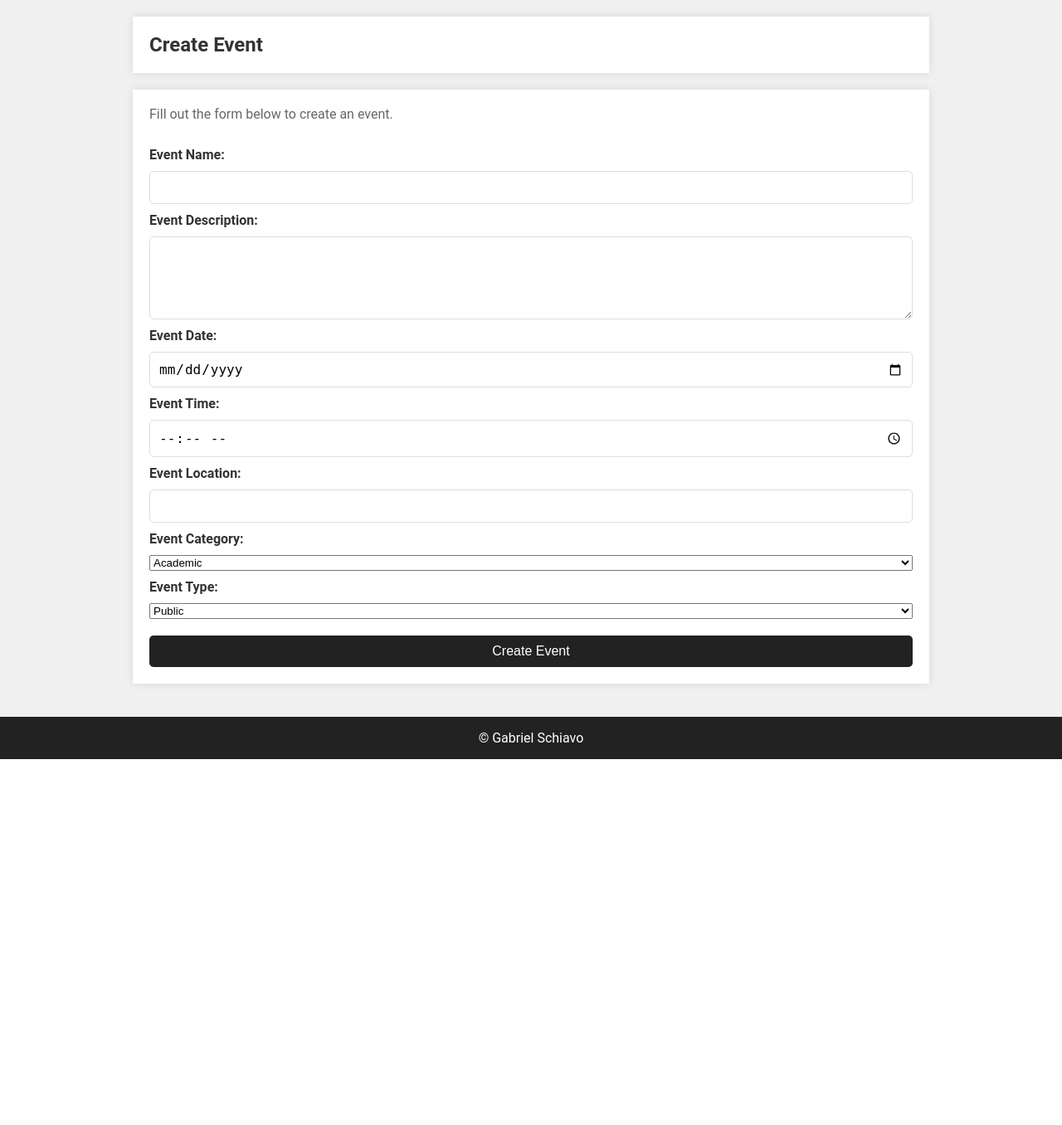
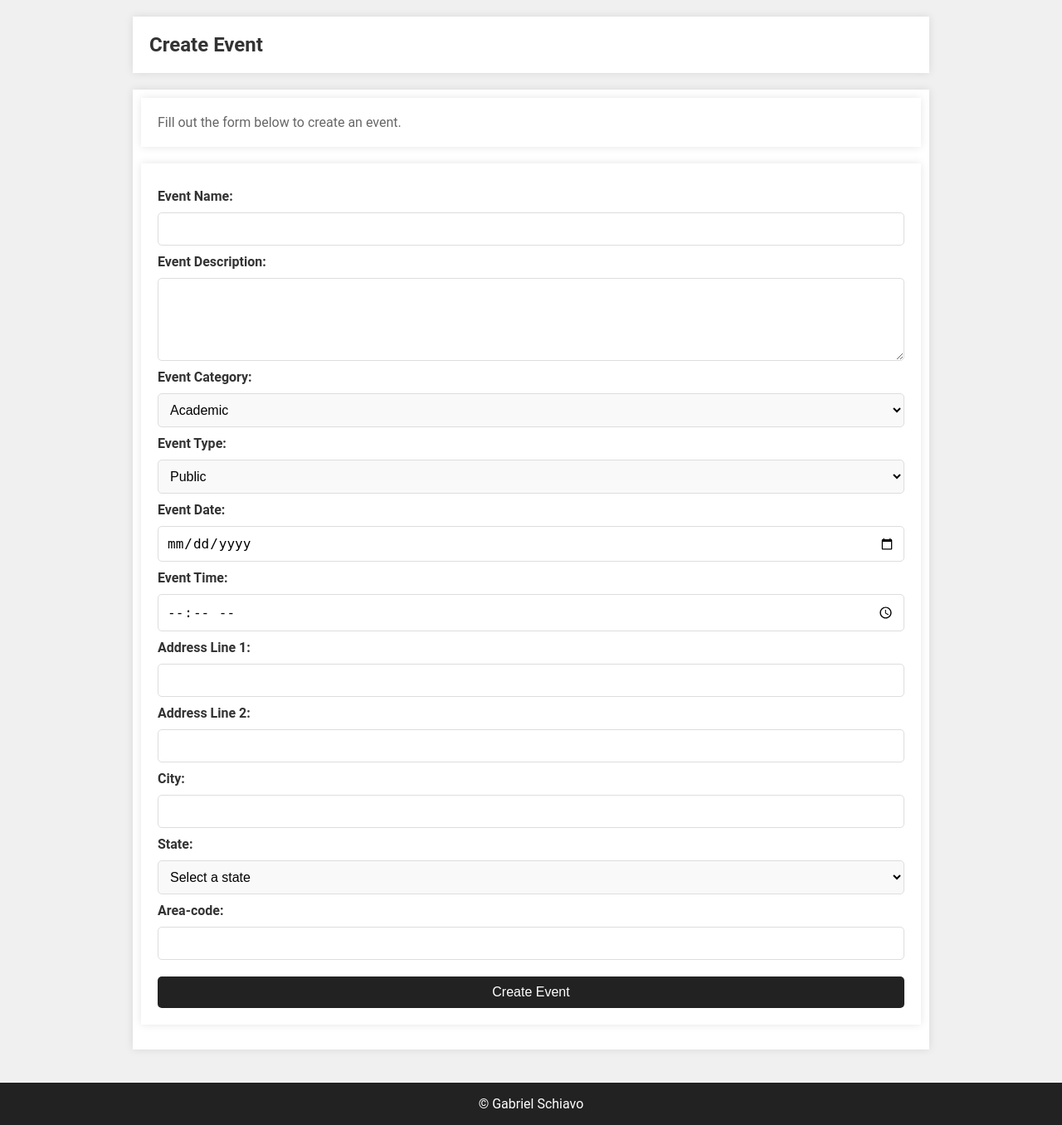
Before and after one commit to gschiavodev/cop4710-database-project, a PHP site: page /php/form/create_event.html in a window 1280 px wide. Shown: the part 59-1415 px from the top of the page at 83% size. Before the commit the page ends 974 px from the top, so only its background shows below. Run offline with PHP 8.4, Linux system fonts and the light colour scheme; some libraries are stand-ins or nearby versions.

Commit message:
Create event auto complete update
- Super admins can create public events and RSO admins can create private/RSO events
- Address forms now can use the google places auto complete API to easily search for local places to setup their events (address line two can still be used for more specific information)

```diff
--- a/website_root/css/form_styles.css
+++ b/website_root/css/form_styles.css
@@ -37,6 +37,24 @@ form textarea {
     min-height: 100px;
 }
 
+form select {
+    display: block;
+    box-sizing: border-box;
+    width: 100%;
+    padding: 10px;
+    border: 1px solid #ddd;
+    border-radius: 5px;
+    font-size: 16px;
+    background-color: #f9f9f9;
+    transition: background-color 0.3s ease;
+}
+
+form select:focus {
+    outline: none;
+    border-color: #aaa;
+    background-color: #fff;
+}
+
 input[type="submit"] {
     width: 100%;
     padding: 10px;
--- /dev/null
+++ b/website_root/javascript/auto_complete.js
@@ -0,0 +1,183 @@
+function init_auto_complete()
+{
+
+    // Create the autocomplete object, restricting the search to geographical location types.
+    var input = document.getElementById('address_line_01');
+    var auto_complete = new google.maps.places.Autocomplete(input);
+
+    // Set the data fields to return when the user selects a place.
+    auto_complete.setFields(['address_components', 'geometry']);
+
+    // Mapping of state names to abbreviations
+    var state_mapping =
+    {
+        'Alabama': 'AL',
+        'Alaska': 'AK',
+        'Arizona': 'AZ',
+        'Arkansas': 'AR',
+        'California': 'CA',
+        'Colorado': 'CO',
+        'Connecticut': 'CT',
+        'Delaware': 'DE',
+        'District Of Columbia': 'DC',
+        'Florida': 'FL',
+        'Georgia': 'GA',
+        'Hawaii': 'HI',
+        'Idaho': 'ID',
+        'Illinois': 'IL',
+        'Indiana': 'IN',
+        'Iowa': 'IA',
+        'Kansas': 'KS',
+        'Kentucky': 'KY',
+        'Louisiana': 'LA',
+        'Maine': 'ME',
+        'Maryland': 'MD',
+        'Massachusetts': 'MA',
+        'Michigan': 'MI',
+        'Minnesota': 'MN',
+        'Mississippi': 'MS',
+        'Missouri': 'MO',
+        'Montana': 'MT',
+        'Nebraska': 'NE',
+        'Nevada': 'NV',
+        'New Hampshire': 'NH',
+        'New Jersey': 'NJ',
+        'New Mexico': 'NM',
+        'New York': 'NY',
+        'North Carolina': 'NC',
+        'North Dakota': 'ND',
+        'Ohio': 'OH',
+        'Oklahoma': 'OK',
+        'Oregon': 'OR',
+        'Pennsylvania': 'PA',
+        'Rhode Island': 'RI',
+        'South Carolina': 'SC',
+        'South Dakota': 'SD',
+        'Tennessee': 'TN',
+        'Texas': 'TX',
+        'Utah': 'UT',
+        'Vermont': 'VT',
+        'Virginia': 'VA',
+        'Washington': 'WA',
+        'West Virginia': 'WV',
+        'Wisconsin': 'WI',
+        'Wyoming': 'WY'
+    };
+
+    auto_complete.addListener('place_changed', function()
+    {
+
+        // Get the place details from the autocomplete object.
+        var place = auto_complete.getPlace();
+
+        // Check if the place has geometry
+        if (!place.geometry)
+        {
+
+            // User entered the name of a Place that was not suggested and pressed the Enter key, or the Place Details request failed.
+            window.alert("No details available for input: '" + place.name + "'");
+            return;
+
+        }
+
+        // Reset the fields
+        document.getElementById('address_line_01').value = '';
+        document.getElementById('address_line_02').value = '';
+        document.getElementById('city').value = '';
+        document.getElementById('zip_code').value = '';
+
+        // Reset the state dropdown
+        var state_select = document.getElementById('state');
+        if (state_select) state_select.selectedIndex = 0;
+
+        // Variables to store the street number and route
+        var street_number = '';
+        var route = '';
+
+        // Parse the address components and fill in the corresponding fields
+        var address_components = place.address_components;
+        for (var i = 0; i < address_components.length; i++)
+        {
+
+            // Get the address type and value
+            var address_type = address_components[i].types[0];
+            var val = address_components[i].long_name;
+
+            // Fill in the corresponding field
+            switch(address_type)
+            {
+
+                case 'street_number':
+                {
+                    street_number = val;
+                    break;
+                }
+
+                case 'route':
+                {
+                    route = val;
+                    break;
+                }
+
+                case 'locality':
+                {
+                    document.getElementById('city').value = val;
+                    break;
+                }
+
+                case 'administrative_area_level_1':
+                {
+
+                    // Select the state from the dropdown list
+                    if (state_select)
+                    {
+
+                        // Get the state abbreviation
+                        var state_abbreviation = state_mapping[val];
+
+                        // Set the selected index
+                        for (var j = 0; j < state_select.options.length; j++)
+                        {
+                            if (state_select.options[j].value == state_abbreviation)
+                            {
+                                state_select.selectedIndex = j;
+                                break;
+                            }
+                        }
+                    }
+
+                    break;
+
+                }
+
+                case 'postal_code':
+                {
+
+                    document.getElementById('zip_code').value = val;
+                    break;
+
+                }
+
+            }
+
+        }
+
+        // Combine street number and route and set as address_line_01 value
+        document.getElementById('address_line_01').value = street_number + ' ' + route;
+
+    });
+}
+
+window.onload = function()
+{
+
+    // Check if the Google API key is set
+    if (!window.google_api_key) return;
+
+    // Load the Google Maps API
+    var script = document.createElement('script');
+    script.src = `https://maps.googleapis.com/maps/api/js?key=${window.google_api_key}&libraries=places&callback=init_auto_complete&loading=async`;
+    script.async = true;
+    script.defer = true;
+    document.body.appendChild(script);
+};
--- /dev/null
+++ b/website_root/php/data/config.php
@@ -0,0 +1,4 @@
+<?php
+    $config = parse_ini_file('config.ini');
+    $google_api_key = $config['google_api_key'] ?? null;
+?>
--- a/website_root/php/event.php
+++ b/website_root/php/event.php
@@ -76,8 +76,6 @@
         // Include the RSO.php file to get the RSOs
         include_once "rso.php";
 
-        /*
-
         // Get the approved RSOs
         $rsos_by_university_id = get_approved_rsos_by_university_id($university_id);
 
@@ -95,7 +93,7 @@
             close_connection_to_database($conn);
 
             // Return an empty result
-            return new mysqli_result();
+            return null;
 
         }
 
@@ -116,7 +114,6 @@
 
         // Return the result of the SELECT query
         return $private_events_by_university_id;
-        */
 
 
     }
--- a/website_root/php/form/create_event.html
+++ b/website_root/php/form/create_event.html
@@ -2,12 +2,15 @@
 
     session_start();
 
-    // Check if the user is an admin
-    if (!isset($_SESSION['university_id']))
+    // Check if the user is logged in
+    if (!isset($_SESSION['user_id']))
     {
-        header("Location: ../../index.html");
+        header('Location: login.html');
         exit();
     }
+
+    // Load the global configuration file
+    require '../data/config.php';
 
 ?>
 
@@ -51,8 +54,14 @@
             <div class="row">
                 <section>
 
+                    <div class="row">
+                        <section>
                             <p>Fill out the form below to create an event.</p>
+                        </section>
+                    </div>
 
+                    <div class="row">
+                        <section>
                             <form action="../action/create_event.php" method="post">
 
                                 <label for="event_name">Event Name:</label>
@@ -60,15 +69,6 @@
 
                                 <label for="event_description">Event Description:</label>
                                 <textarea id="event_description" name="event_description" required></textarea>
-
-                        <label for="event_date">Event Date:</label>
-                        <input type="date" id="event_date" name="event_date" required>
-
-                        <label for="event_time">Event Time:</label>
-                        <input type="time" id="event_time" name="event_time" required>
-
-                        <label for="event_location">Event Location:</label>
-                        <input type="text" id="event_location" name="event_location" required>
 
                                 <label for="event_category">Event Category:</label>
                                 <select id="event_category" name="event_category" required>
@@ -85,7 +85,45 @@
                                     <option value="RSO">RSO</option>
                                 </select>
 
+                                <label for="event_date">Event Date:</label>
+                                <input type="date" id="event_date" name="event_date" required>
+
+                                <label for="event_time">Event Time:</label>
+                                <input type="time" id="event_time" name="event_time" required>
+
+                                <!-- Event Address Fields -->
+                                <label for="address_line_01">Address Line 1:</label>
+                                <input type="text" id="address_line_01" name="address_line_01">
+                                <label for="address_line_02">Address Line 2:</label>
+                                <input type="text" id="address_line_02" name="address_line_02">
+
+                                <!-- Event City -->
+                                <label for="city">City:</label>
+                                <input type="text" id="city" name="city">
+
+                                <!-- Event State -->
+                                <label for="state">State:</label>
+                                <select id="state">
+                                    <option value="" disabled selected>Select a state</option>
+                                    <?php include "../data/states.php"; ?>
+                                </select>
+
+                                <!-- Event Zip Code -->
+                                <label for="zip_code">Area-code:</label>
+                                <input type="text" id="zip_code" name="zip_code">
+
                                 <input type="submit" value="Create Event">
+
+                                <!-- Include the auto_complete.js file if the Google API key is set -->
+                                <?php if ($google_api_key): ?>
+                                    <script>window.google_api_key = "<?= $google_api_key ?>";</script>
+                                    <script src="../../javascript/auto_complete.js"></script>
+                                <?php endif; ?>
+
+                            </form>
+
+                        </section>
+                    </div>
 
                 </section>
             </div>
--- a/website_root/rsos.html
+++ b/website_root/rsos.html
@@ -99,9 +99,9 @@
                         // Display the RSO information
                         echo "<section>";
                         echo "<h3>" . $rso['name'] . "</h3>";
+                        echo "<p>" . $university['name'] . "</p>";
                         echo "<p>" . $rso['description'] . "</p>";
                         echo "<p>Members: " . $rso_members->num_rows . "</p>";
-                        echo "<p>University: " . $university['name'] . "</p>";
 
                         // Create a button to view the RSOs profile
                         echo "<form action=\"php/profile/profile_rso.php\" method=\"get\">";
```
Also changed, not shown: website_root/admin.html (+19 -3 lines), website_root/index.html (+5 -2 lines), website_root/php/data/states.php (added, +51 -0 lines), website_root/php/profile/profile_rso.php (+27 -2 lines), website_root/php/profile/profile_university.php (+18 -0 lines), 1 other file. Lines whose indentation alone changed are shown as unchanged.
